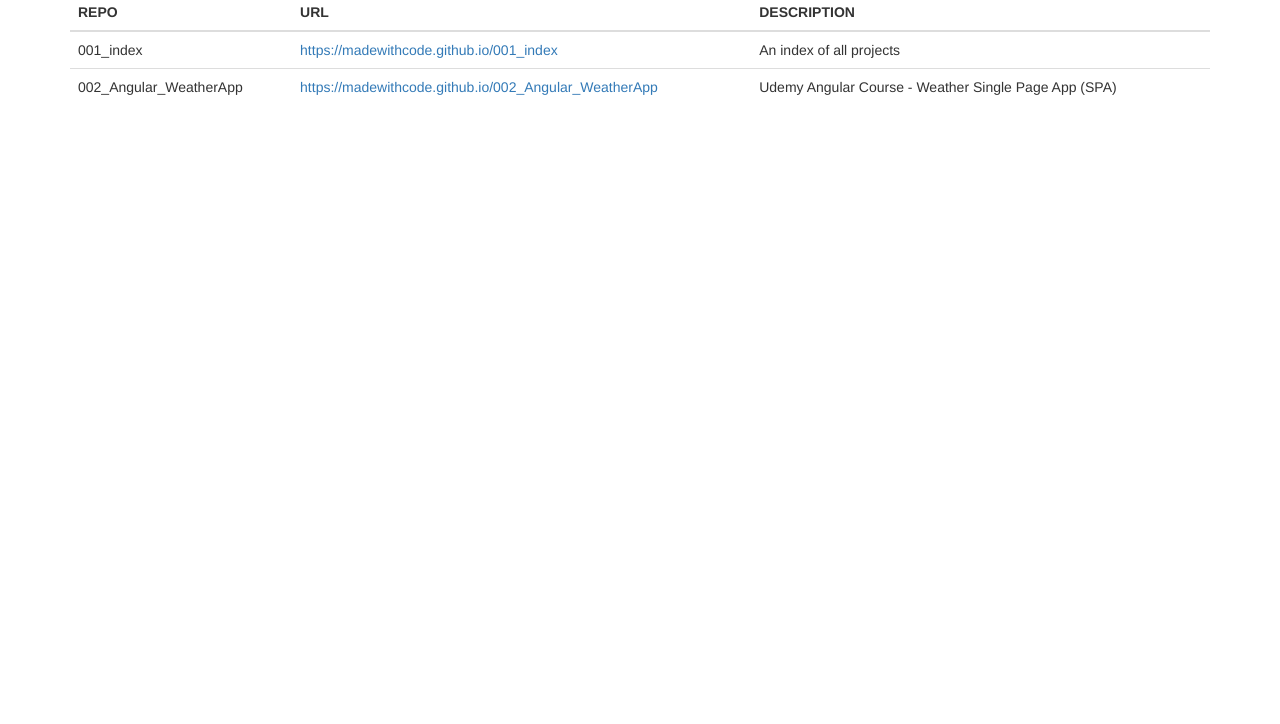
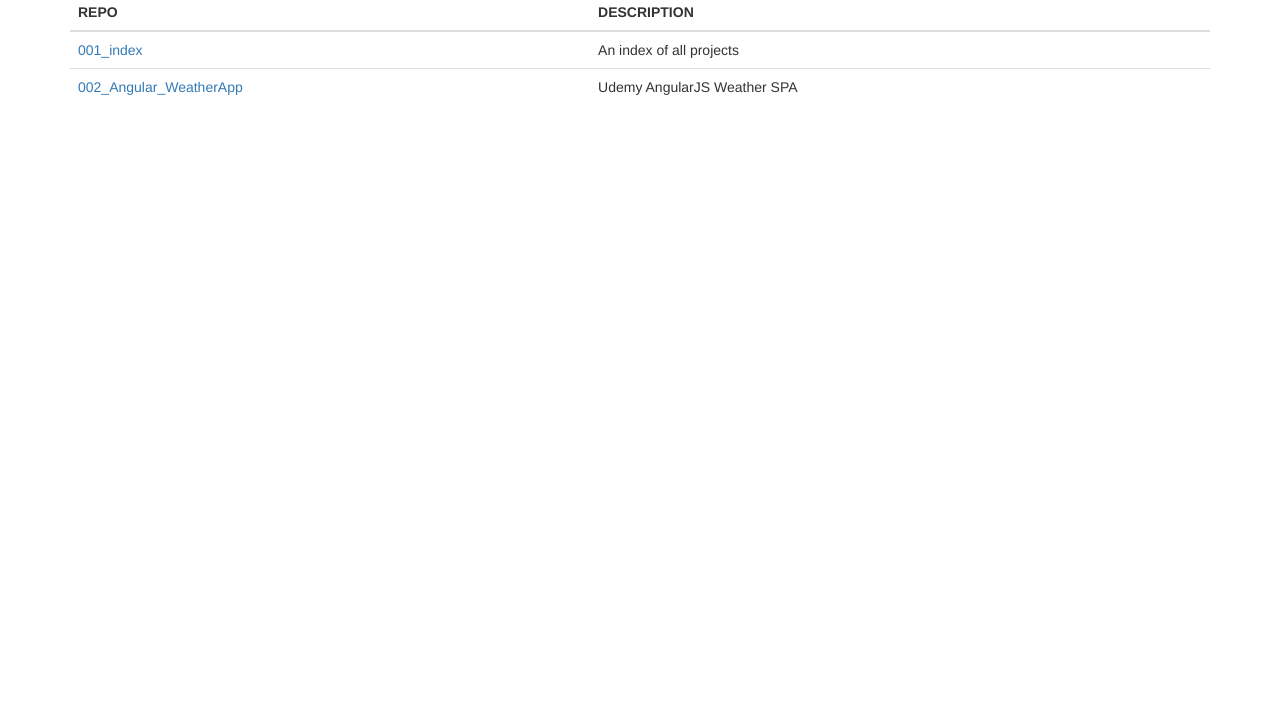
Before and after one commit to madewithcode/000_INDEX, a plain HTML site: page index.html in a window 1280 px wide. Shown: the part 76-800 px from the top of the page. Drawn offline with nearby package versions, Linux system fonts and the light colour scheme.

Commit message:
minimal info in index.html and added favicon.ico

```diff
--- a/index.html
+++ b/index.html
@@ -21,20 +21,17 @@
         <thead>
         <tr>
             <th>REPO</th>
-            <th>URL</th>
             <th>DESCRIPTION</th>
         </tr>
         </thead>
         <tbody>
         <tr>
-            <td>001_index</td>
-            <td><a href="https://madewithcode.github.io/001_index">https://madewithcode.github.io/001_index</a></td>
+            <td><a href="https://madewithcode.github.io/001_index">001_index</a></td>
             <td>An index of all projects</td>
         </tr>
         <tr>
-            <td>002_Angular_WeatherApp</td>
-            <td><a href="https://madewithcode.github.io/002_Angular_WeatherApp">https://madewithcode.github.io/002_Angular_WeatherApp</a></td>
-            <td>Udemy Angular Course - Weather Single Page App (SPA)</td>
+            <td><a href="https://madewithcode.github.io/002_Angular_WeatherApp">002_Angular_WeatherApp</a></td>
+            <td>Udemy AngularJS Weather SPA</td>
         </tr>
 
         </tbody>
```
Also changed, not shown: favicon.ico (added).
